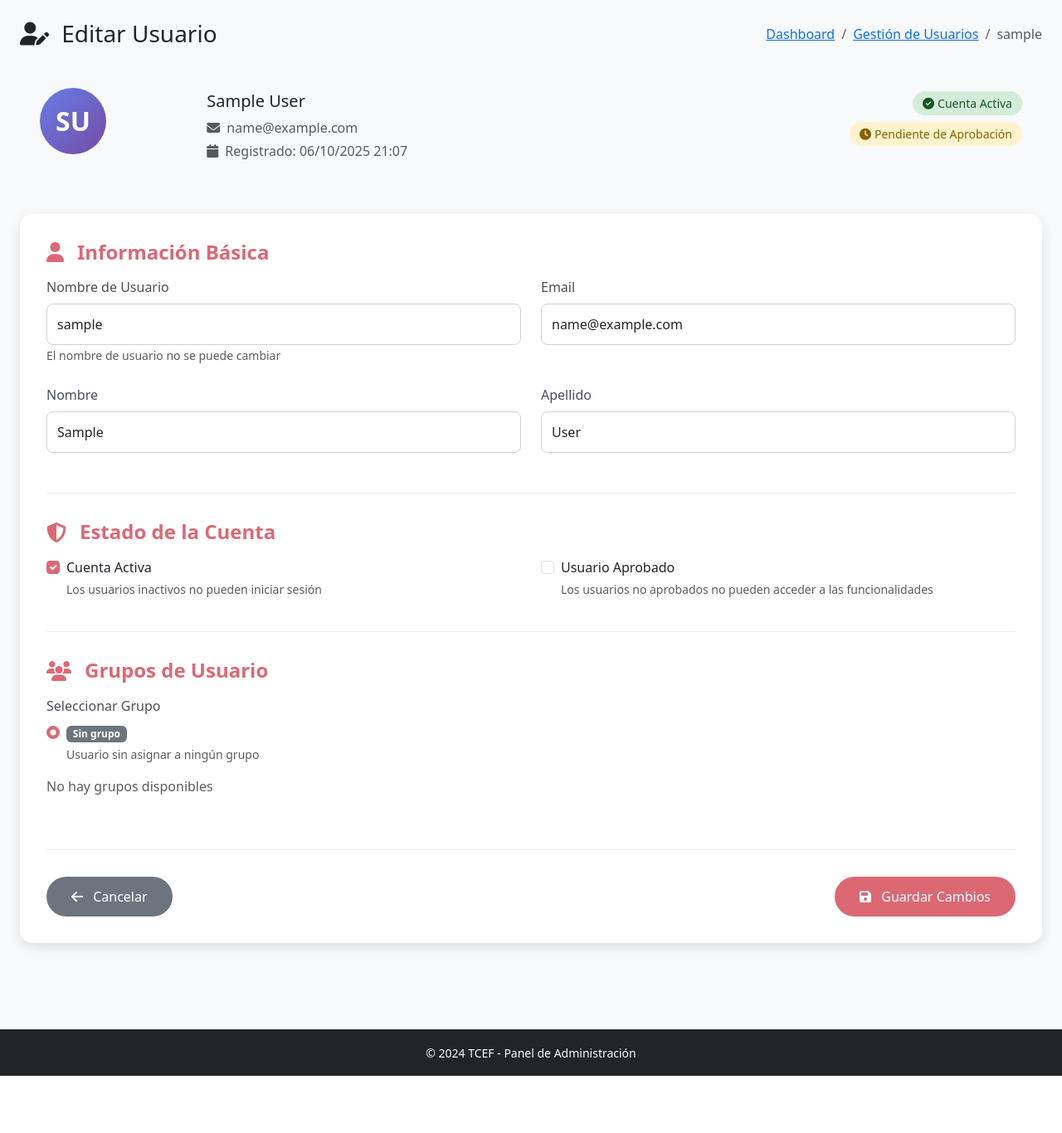
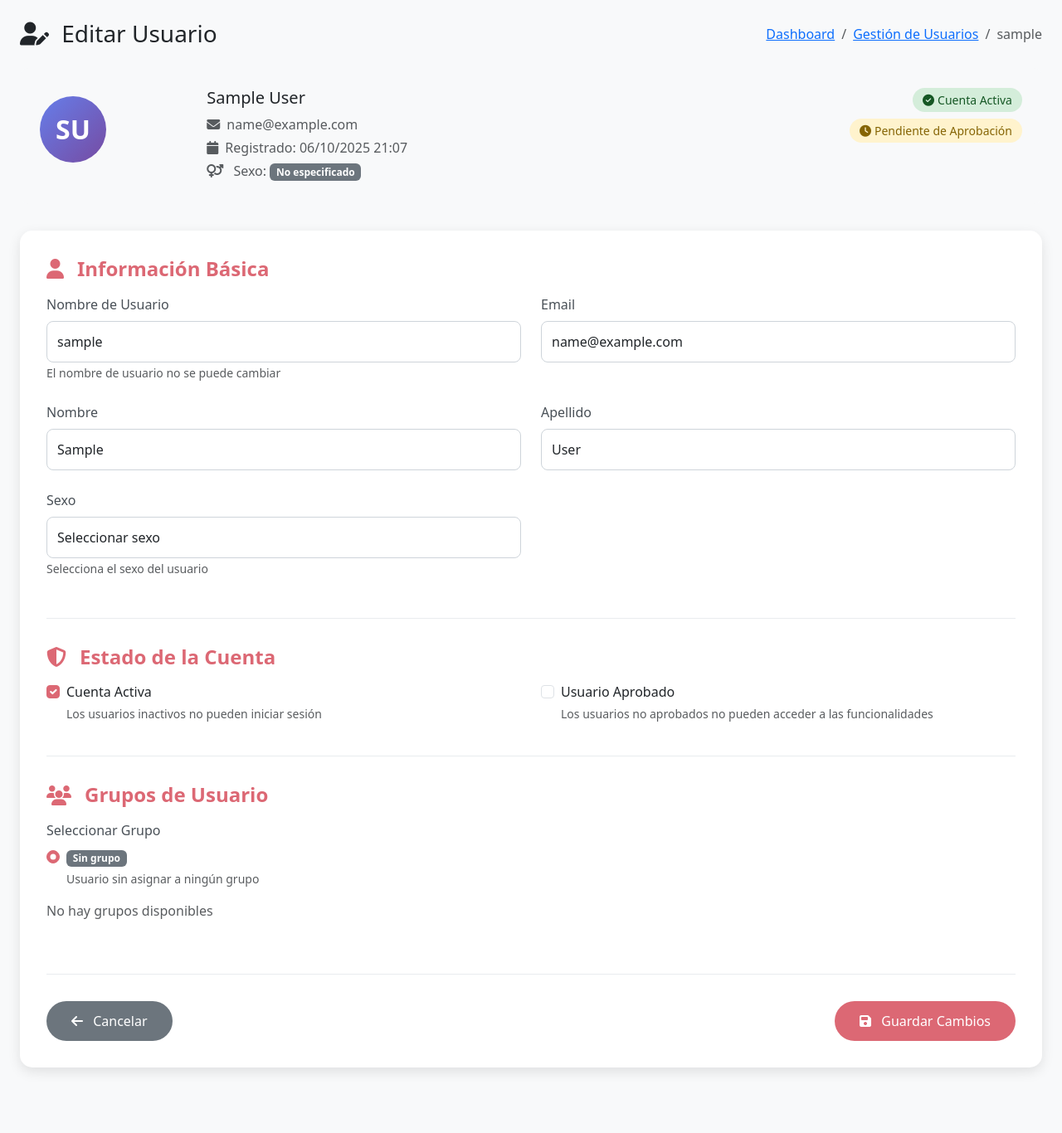
Before and after one commit to Lorddragonist/tcef, a Django app: page /admin-panel/users/1/edit/ in a window 1280 px wide. Shown: the part 80-1446 px from the top of the page at 83% size. Before the commit the page ends 1377 px from the top, so only its background shows below. Run offline with Django 5.2, Linux system fonts and the light colour scheme; the visitor is signed in with stand-in values (Sample User, id 1); data comes from the database, SQL or seed files in the repository.

Commit message:
Se agrega la opcion de añadir genero

```diff
--- a/tcef/admin_panel/templates/admin_panel/edit_user.html
+++ b/tcef/admin_panel/templates/admin_panel/edit_user.html
@@ -172,6 +172,17 @@
                         <p class="text-muted mb-1">
                             <i class="fas fa-calendar me-2"></i>Registrado: {{ user.date_joined|date:"d/m/Y H:i" }}
                         </p>
+                        <p class="text-muted mb-1">
+                            <i class="fas fa-venus-mars me-2"></i>
+                            Sexo:
+                            {% if user.userprofile.gender == 'M' %}
+                                <span class="badge bg-primary">Masculino</span>
+                            {% elif user.userprofile.gender == 'F' %}
+                                <span class="badge bg-pink">Femenino</span>
+                            {% else %}
+                                <span class="badge bg-secondary">No especificado</span>
+                            {% endif %}
+                        </p>
                     </div>
                     <div class="col-md-6 text-md-end">
                         <div class="mb-2">
@@ -241,6 +252,21 @@
                         <div class="form-group">
                             <label for="last_name" class="form-label">Apellido</label>
                             <input type="text" class="form-control" id="last_name" name="last_name" value="{{ user.last_name }}">
+                        </div>
+                    </div>
+                </div>
+
+                <!-- Campo de Género -->
+                <div class="row">
+                    <div class="col-md-6">
+                        <div class="form-group">
+                            <label for="gender" class="form-label">Sexo</label>
+                            <select class="form-control" id="gender" name="gender">
+                                <option value="">Seleccionar sexo</option>
+                                <option value="M" {% if user.userprofile.gender == 'M' %}selected{% endif %}>Masculino</option>
+                                <option value="F" {% if user.userprofile.gender == 'F' %}selected{% endif %}>Femenino</option>
+                            </select>
+                            <small class="text-muted">Selecciona el sexo del usuario</small>
                         </div>
                     </div>
                 </div>
--- a/tcef/admin_panel/views.py
+++ b/tcef/admin_panel/views.py
@@ -201,6 +201,7 @@ def edit_user(request, user_id):
         user.first_name = request.POST.get('first_name', '')
         user.last_name = request.POST.get('last_name', '')
         user.email = request.POST.get('email', '')
+        user.is_active = request.POST.get('is_active') == 'on'
         user.save()
 
         # Actualizar perfil
@@ -211,6 +212,8 @@ def edit_user(request, user_id):
             profile = UserProfile.objects.create(user=user)
 
         profile.is_approved = request.POST.get('is_approved') == 'on'
+        # Agregar el campo de género
+        profile.gender = request.POST.get('gender', '')
         profile.save()
 
         # Actualizar grupo
--- a/tcef/app/forms.py
+++ b/tcef/app/forms.py
@@ -191,5 +191,5 @@ class BodyMeasurementsForm(forms.ModelForm):
             'age': 'Edad (años)',
             'waist': 'Cintura (cm)',
             'hip': 'Cadera (cm)',
-            'chest': 'Pecho (cm)',
+            'chest': 'Cuello (cm)',
         }
```
Also changed, not shown: tcef/app/admin.py (+10 -3 lines), tcef/app/models.py (+14 -1 lines), tcef/app/migrations/0007_userprofile_gender_alter_bodymeasurements_chest_and_more.py (added).
